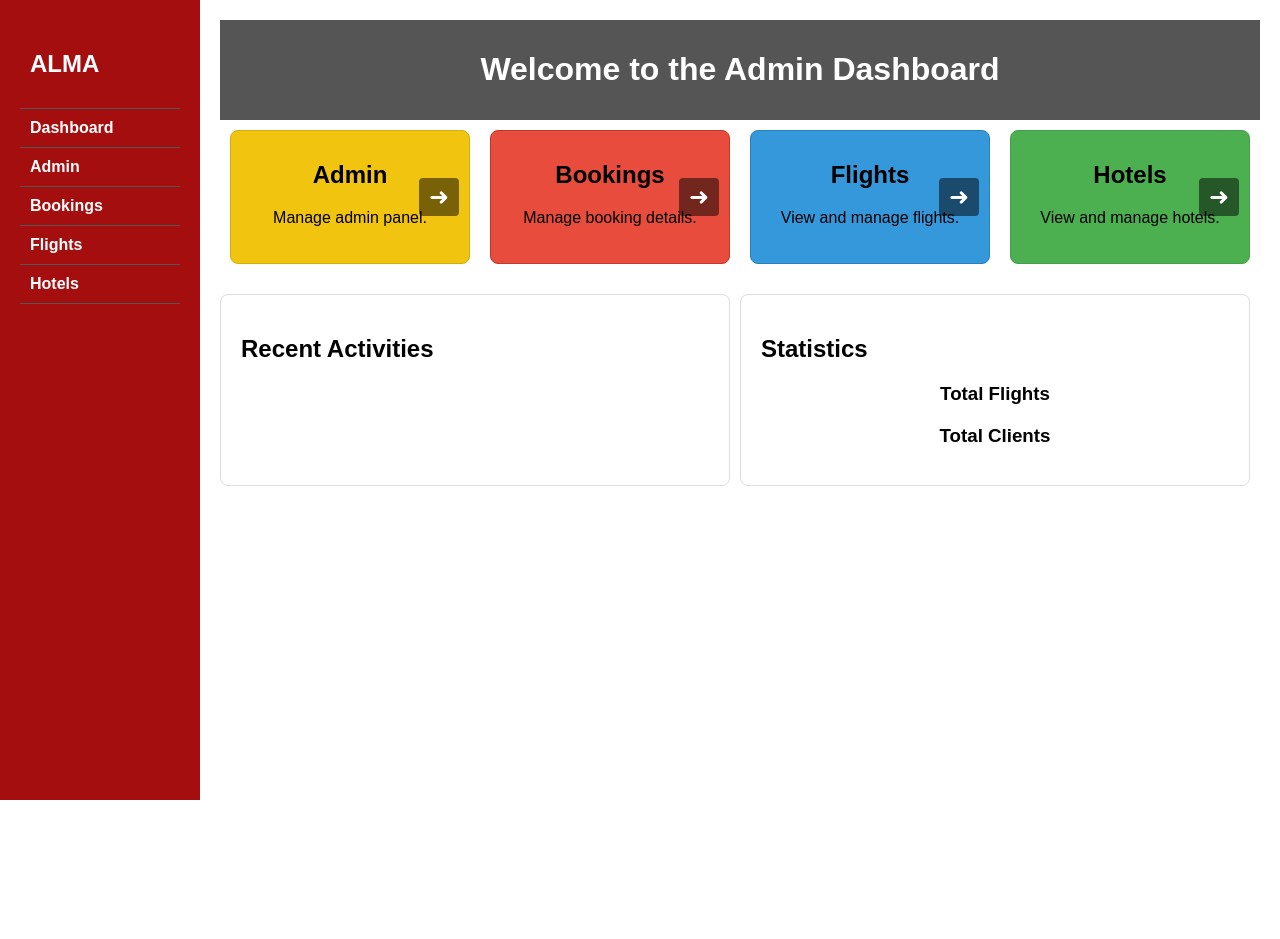
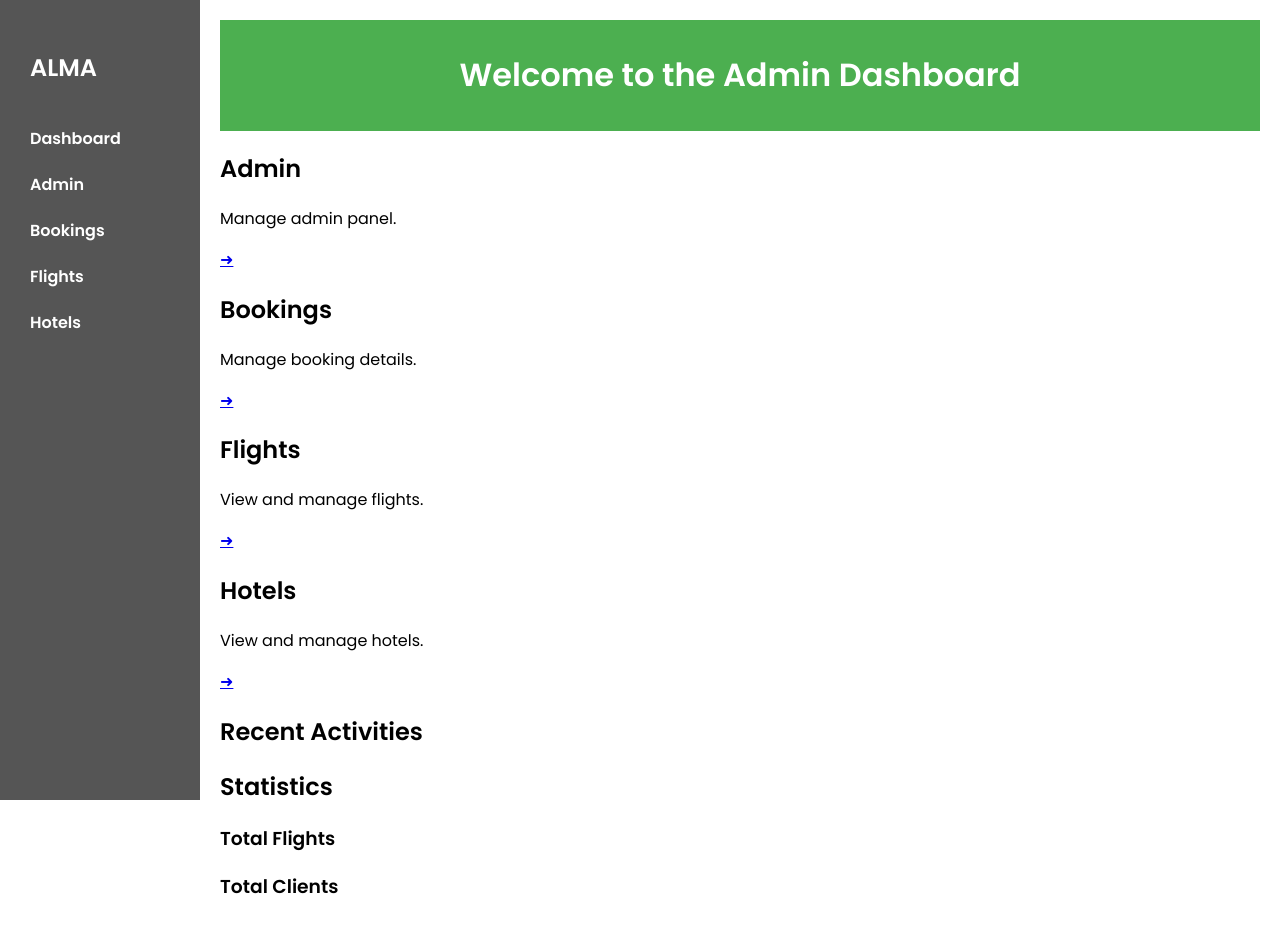
Before and after one commit to AbdoussamadAgAlhousseini/mini-project, a PHP site: page /admin/dashboard.html in a window 1280 px wide. Before the commit the page ends 800 px from the top, so only its background shows below. Run offline with PHP 8.4, Linux system fonts and the light colour scheme; some libraries are stand-ins or nearby versions.

Commit message:
Copy some header styling for other parts of website

```diff
--- a/admin/admin.css
+++ b/admin/admin.css
@@ -1,10 +1,12 @@
+@import url('https://fonts.googleapis.com/css2?family=Poppins:ital,wght@0,300;0,400;0,600;1,200&display=swap');
+
+
 body {
-    font-family: Arial, sans-serif;
+    font-family: poppins, sans-serif;
     margin: 0;
     padding: 0;
-    display: flex;
-    flex-direction: column;
 }
+
 
 .container {
   display: flex;
@@ -12,7 +14,7 @@ body {
 }
 
 .sidebar {
-    background-color: #a50e0e;
+  background-color: #555;
   color: white;
   padding: 20px;
   width: 200px;
@@ -48,175 +50,72 @@ body {
 }
 
 header {
-    background-color: #555;
+    background-color: #4caf50;
     color: white;
     padding: 10px;
     text-align: center;
 }
-
-
-main {
-    display: flex;
-    justify-content: space-around;
-    flex-wrap: wrap;
+.title{
+    text-align: center;
+    text-transform: capitalize;
+    font-weight: 600;
+}
+/* Apply basic styling to the form */
+form {
+    width: 600px;
+    margin: 20px auto;
+    padding: 20px;
+    border: 1px solid #ccc;
+    border-radius: 5px;
+    background-color: #f8f8f8;
   }
 
-.second_section {
-    display: flex;
-    justify-content: space-between;
-    flex: 1;
-    gap: 10px;
-}
-.recent-activities,
-.statistics,
-#calendar {
-    margin-top: 20px;
+  /* Style the fieldset and legend */
+  fieldset {
+    border: 1px solid #ddd;
+    border-radius: 5px;
+    padding: 10px;
+    margin-bottom: 15px;
   }
 
-.recent-activities,
-.statistics {
-    flex: 1;
-    min-width: calc(25% - 20px);
+  legend {
+    font-weight: bold;
+    text-transform: uppercase;
+    color: #000000;
+  }
+
+  label {
+    display: block;
+    margin-bottom: 8px;
+  }
+
+  select{
+    padding: 8px;
+    width: 100%;
+  }
+
+  input {
+    width: 100%;
+    padding: 8px;
+    margin-bottom: 15px;
     box-sizing: border-box;
   }
 
-.recent-activities,
-.statistics {
-    background-color: #fff;
-    border: 1px solid #ddd;
-    border-radius: 8px;
-    padding: 20px;
+  /* Style the submit button */
+  .btn {
+    display: flex;
+    justify-content: flex-end;
+    align-items: center;
   }
-
-/* Style for the statistics items */
-.statistics .stat-item {
-    text-align: center;
-    margin-top: 20px;
-}
-
-.card {
-    border-radius: 8px;
-    padding: 20px;
-    margin: 10px;
-    width: calc(25% - 20px); /* 25% width with margin accounted for */
-    box-sizing: border-box;
-    text-align: center;
-    position: relative;
-}
-
-.hotels {
-    background-color: #4CAF50; /* Green */
-    border: 1px solid #45a049;
-}
-
-.flights {
-    background-color: #3498db; /* Blue */
-    border: 1px solid #2980b9;
-}
-
-.booking {
-    background-color: #e74c3c; /* Red */
-    border: 1px solid #c0392b;
-}
-
-.admin {
-    background-color: #f1c40f; /* Yellow */
-    border: 1px solid #d4ac0d;
-}
-
-.card h2 {
-    margin-top: 10px;
-}
-
-.arrow {
-    position: absolute;
-    right: 10px;
-    top: 50%;
-    transform: translateY(-50%);
-    text-decoration: none;
+  button {
+    background-color: #4caf50;
     color: #fff;
-    font-size: 24px;
-    background-color: rgba(0, 0, 0, 0.5); /* Darker background */
-    padding: 5px 10px; /* Padding for the clickable area */
-    border-radius: 4px; /* Rounded corners for the clickable area */
-    transition: right .3s ease;
-}
-
-.arrow:hover {
-    right: 15px;
-    cursor: pointer;
-}
-/* ... (previous styles) ... */
-
-/* ... (previous styles) ... */
-
-.styled-form {
-    max-width: 400px;
-    margin: 0 auto;
-    background-color: #fff;
-    box-shadow: 0 0 10px rgba(0, 0, 0, 0.1);
-    border-radius: 8px;
-    padding: 20px;
-}
-
-.form-group {
-    margin-bottom: 20px;
-}
-
-.form-group label {
-    display: block;
-    margin-bottom: 8px;
-    font-weight: bold;
-    color: #333;
-}
-
-.form-group input {
-    width: 100%;
-    padding: 12px;
-    border: 1px solid #ddd;
-    border-radius: 5px;
-    box-sizing: border-box;
-    font-size: 16px;
-}
-
-.form-group button {
-    background-color: #4CAF50;
-    color: #fff;
-    padding: 12px 20px;
+    padding: 10px;
     border: none;
     border-radius: 5px;
     cursor: pointer;
-    transition: background-color 0.3s;
-    font-size: 16px;
   }
 
-.form-group button:hover {
+  button:hover {
     background-color: #45a049;
   }
-
-/* ... (remaining styles) ... */
-/* ... (previous styles) ... */
-
-.styled-table {
-    width: 100%;
-    border-collapse: collapse;
-    margin-top: 20px;
-}
-
-.styled-table th, .styled-table td {
-    padding: 16px;
-    text-align: left;
-    border-bottom: 1px solid #ddd;
-}
-
-.styled-table th {
-    background-color: #4CAF50;
-    color: #fff;
-}
-
-.styled-table tbody tr:hover {
-    background-color: #f5f5f5;
-    transition: background-color 0.3s;
-}
-
-/* ... (remaining styles) ... */
```
Lines whose indentation alone changed are shown as unchanged.
